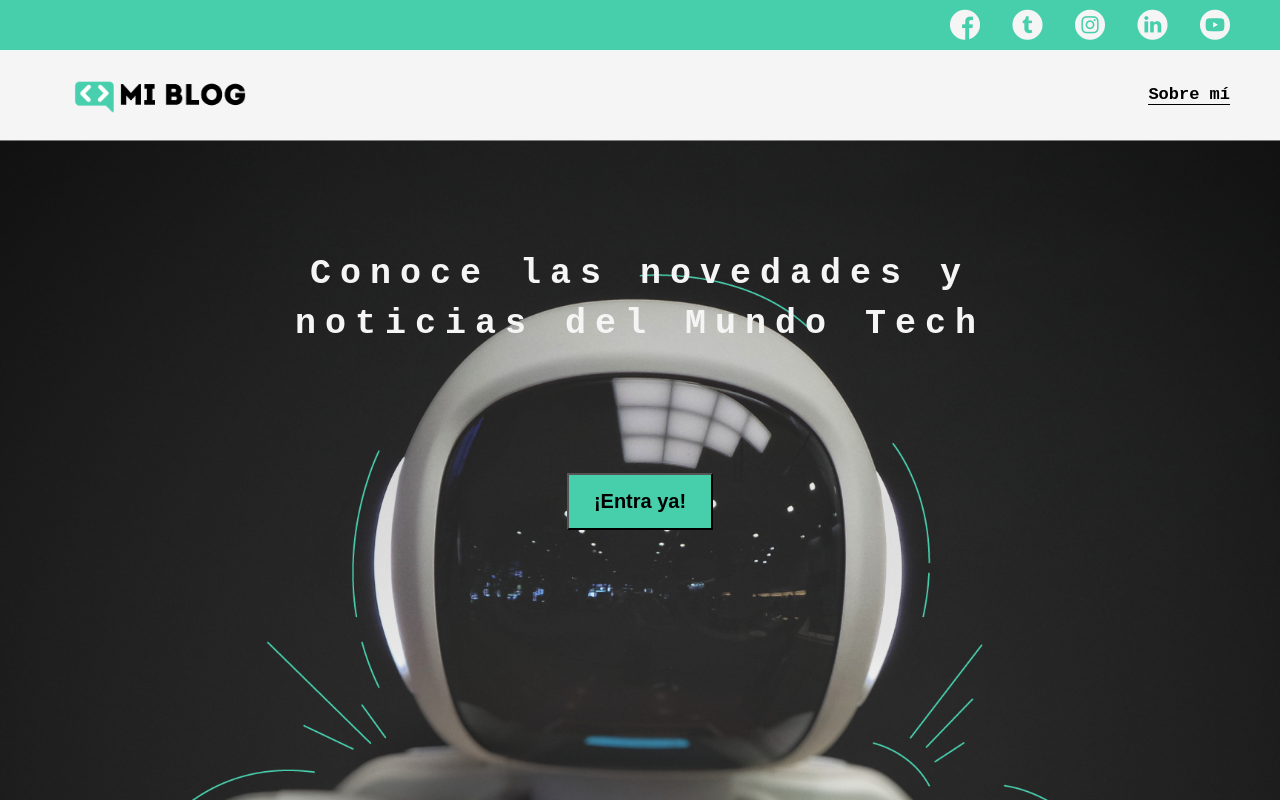
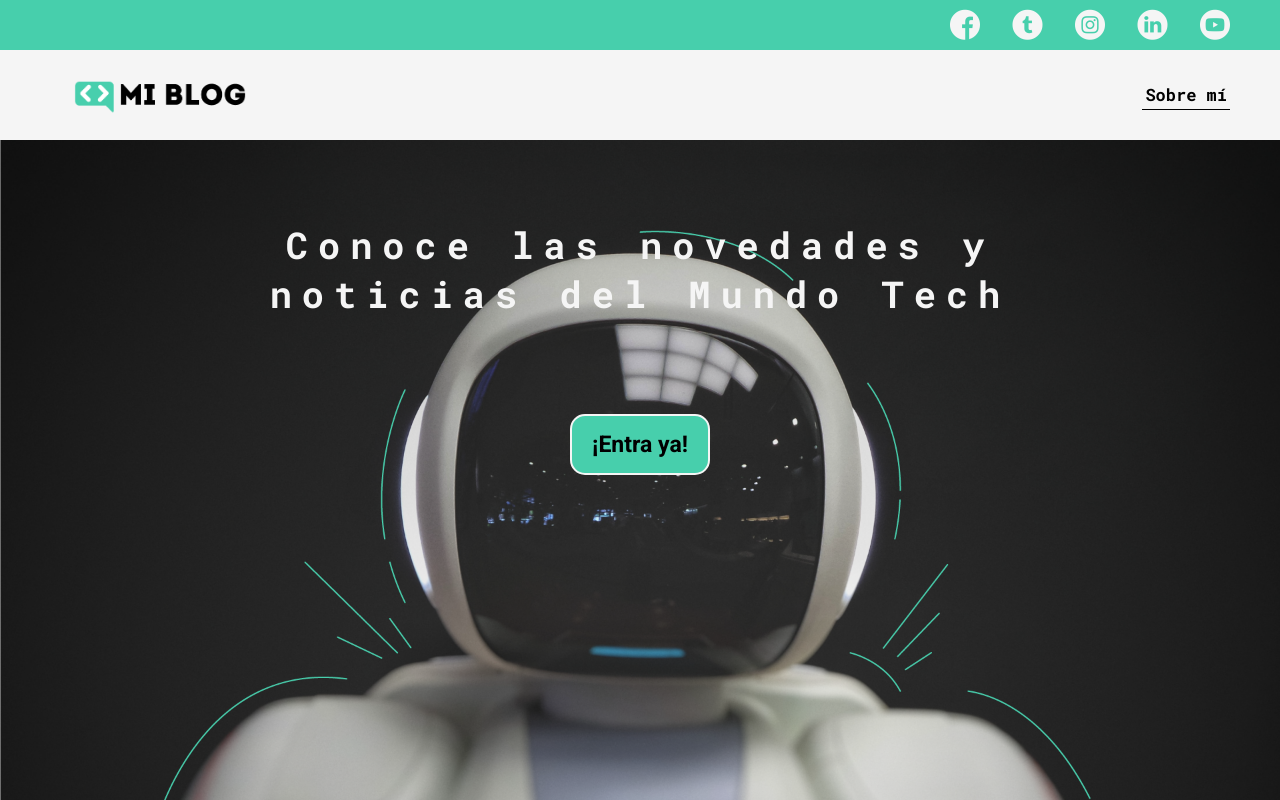
Before and after one commit to aguscorvo/mi-blog, a plain HTML site: page index.html in a window 1280 px wide. Drawn offline with Linux system fonts and the light colour scheme.

Commit message:
home finished

```diff
--- a/assets/css/main.css
+++ b/assets/css/main.css
@@ -1,6 +1,10 @@
+@import url('https://fonts.googleapis.com/css2?family=Roboto+Mono:wght@400;500;700&family=Roboto+Slab:wght@400;700&family=Roboto:wght@400;500;700;900&display=swap');
+
 :root {
   --color-green: #47cfac;
+  --color-light-green: #88d6c3;
   --color-white: whitesmoke;
+  --color-grey: rgb(223, 221, 221);
 }
 
 * {
@@ -22,7 +26,12 @@ body {
   width: 100vw;
   height: 100vh;
   font-size: 1.7rem;
-  font-family: monospace;
+  font-family: 'Roboto Mono', monospace;
+  /*
+  font-family: 'Roboto', sans-serif;
+  font-family: 'Roboto Mono', monospace;
+  font-family: 'Roboto Slab', serif;
+  */
 }
 
 a {
@@ -61,6 +70,10 @@ header .icons span {
   color: var(--color-white);
 }
 
+header .icons span:hover {
+  color: white;
+}
+
 nav {
   display: grid;
   grid-template-columns: repeat(2, 1fr);
@@ -87,40 +100,52 @@ nav .profile-link {
 
 nav .profile-link a {
   border-bottom: 1px solid black;
+  padding: 3px;
 }
 
-main {
-  width: 100vw;
-  height: 100vh;
-  background-image: url(../img/Cover.png);
-  background-repeat: no-repeat;
-  background-size: cover;
-  background-position: center;
-  display: grid;
-  grid-template-rows: repeat(8, 1fr);
+nav .profile-link a:hover {
+  background-color: var(--color-light-green);
+  padding: 10px;
+  border: 2px solid black;
+  border-radius: 15px;
 }
 
-main h1 {
-  grid-row: 2/3;
-  width: 700px;
-  color: var(--color-white);
-  line-height: 50px;
-  letter-spacing: 9px;
-  font-size: 3.5rem;
-  place-self: center;
-  text-align: center;
-  margin-top: 10px;
+.home-main {
+  display: grid;
+  grid-template-columns: 1fr 4fr 1fr;
+  height: calc(100vh - 140px);
+  background: url(../img/Cover.png) no-repeat center/cover;
 }
 
-main button {
+.home-main section {
+  display: grid;
+  grid-column: 2;
+  justify-items: center;
+  height: 350px;
+  margin-top: 80px;
+}
+
+.home-main h1 {
+  color: var(--color-white);
+  letter-spacing: 10px;
+  font-size: 3.7rem;
+  text-align: center;
+  /* place-self: center; */
+}
+
+.home-main a {
   display: inline-block;
-  width: fit-content;
-  padding: 15px 25px 15px 25px;
+  height: fit-content;
+  padding: 15px 20px 15px 20px;
+  border: 2px solid var(--color-white);
+  border-radius: 15px;
   background-color: var(--color-green);
-  font-size: 2rem;
+  font-family: 'Roboto', sans-serif;
+  font-size: 2.3rem;
   font-weight: bold;
   cursor: pointer;
-  grid-row: 4/5;
-  place-self: center;
-  margin-top: 10px;
 }
+
+.home-main a:hover {
+  background-color: var(--color-light-green);
+}
--- a/index.html
+++ b/index.html
@@ -28,11 +28,11 @@
         <div class="profile-link"><a href="./profile.html">Sobre mí</a></div>
       </nav>
     </header>
-    <main>
-      <!-- <section class="hero"> -->
-      <h1>Conoce las novedades y noticias del Mundo Tech</h1>
-      <button>¡Entra ya!</button>
-      <!-- </section> -->
+    <main class="home-main">
+      <section>
+        <h1>Conoce las novedades y noticias del Mundo Tech</h1>
+        <a href="./blogs.html">¡Entra ya!</a>
+      </section>
     </main>
   </body>
 </html>
```
